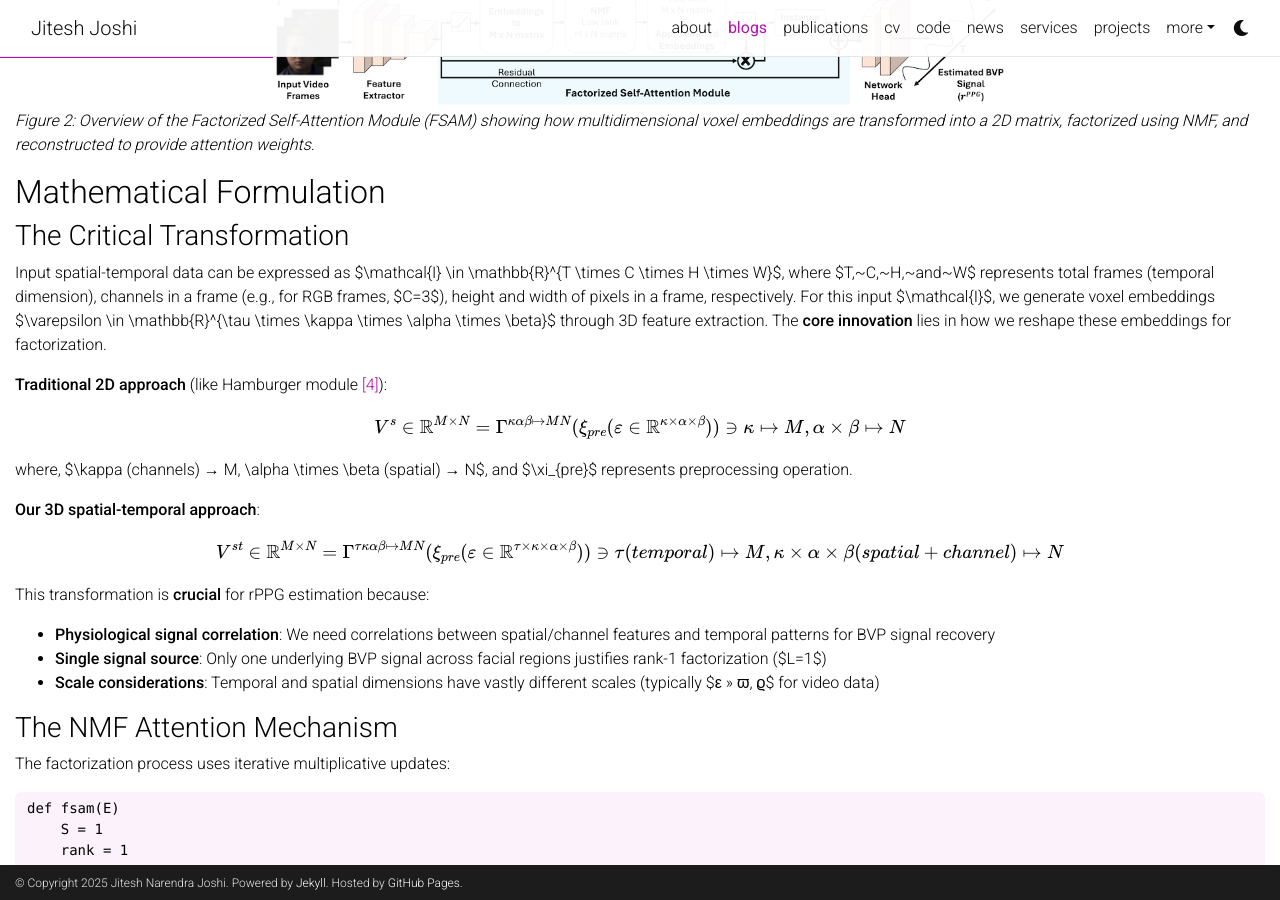
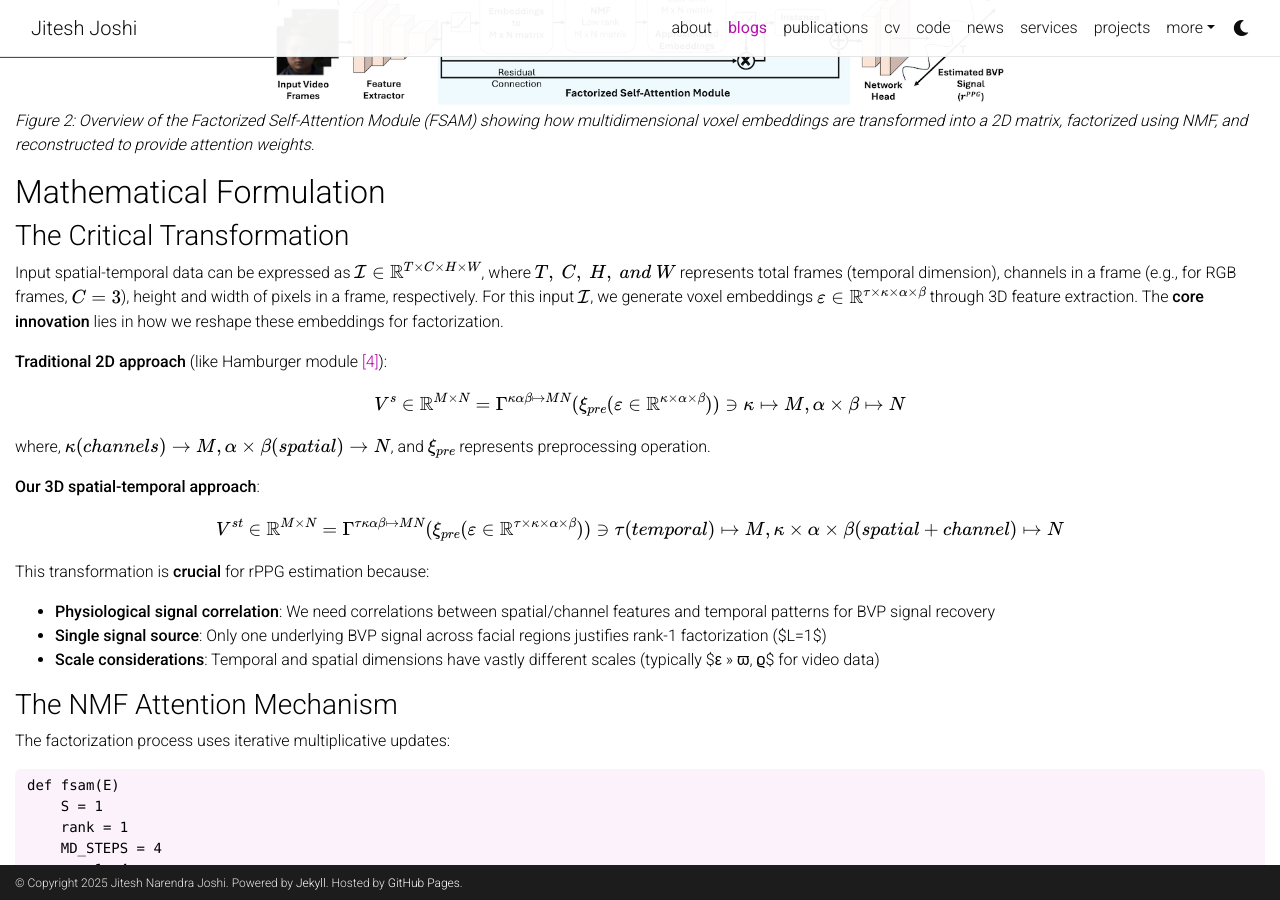
Before and after one commit to jnj256/jnj256.github.io, a Jekyll site: the page built from _posts/2025-06-02-FactorizePhys.md, in a window 1280 px wide and 900 px high, scrolled down 1966 px. Built offline with Jekyll 4.4.1, drawn with Linux system fonts in a browser that asks for light colours; comment, search, counter and statistics services are not loaded; a style sheet for code colours, icons or effects is not loaded.

```diff
--- a/_config.yml
+++ b/_config.yml
@@ -169,18 +169,21 @@ collections:
     output: true
     permalink: /projects/:path/
 
-announcements:
-  enabled: true # enables announcements on the front page
-  scrollable: true # adds a vertical scroll bar if there are more than 3 announcements
-  limit: 5 # leave blank to include all the announcements in the `_announcements` folder
+# announcements:
+#   enabled: true # enables announcements on the front page
+#   scrollable: true # adds a vertical scroll bar if there are more than 3 announcements
+#   limit: 5 # leave blank to include all the announcements in the `_announcements` folder
 
-# news_scrollable: true # adds a vertical scroll bar if there are more than 3 news items
-# news_limit: 5 # leave blank to include all the news in the `_news` folder
+news_scrollable: true # adds a vertical scroll bar if there are more than 3 news items
+news_limit: 5 # leave blank to include all the news in the `_news` folder
 
-latest_posts:
-  enabled: true
-  scrollable: true # adds a vertical scroll bar if there are more than 3 new posts items
-  limit: 5 # leave blank to include all the blog posts
+posts_scrollable: true # adds a vertical scroll bar if there are more than 3 posts items
+posts_limit: 5 # leave blank to include all the posts in the `_posts` folder
+
+# latest_posts:
+#   enabled: true
+#   scrollable: true # adds a vertical scroll bar if there are more than 3 new posts items
+#   limit: 5 # leave blank to include all the blog posts
 
 # -----------------------------------------------------------------------------
 # Jekyll settings
--- a/_posts/2025-06-02-FactorizePhys.md
+++ b/_posts/2025-06-02-FactorizePhys.md
@@ -49,7 +49,7 @@ FSAM uses Non-negative Matrix Factorization (NMF) [[3]](#references) to factoriz
 
 ### The Critical Transformation
 
-Input spatial-temporal data can be expressed as $\mathcal{I} \in \mathbb{R}^{T \times C \times H \times W}$, where $T,~C,~H,~and~W$ represents total frames (temporal dimension), channels in a frame (e.g., for RGB frames, $C=3$), height and width of pixels in a frame, respectively. For this input $\mathcal{I}$, we generate voxel embeddings $\varepsilon \in \mathbb{R}^{\tau \times \kappa \times \alpha \times \beta}$ through 3D feature extraction. The **core innovation** lies in how we reshape these embeddings for factorization.
+Input spatial-temporal data can be expressed as $$\mathcal{I} \in \mathbb{R}^{T \times C \times H \times W}$$, where $$T,~C,~H,~and~W$$ represents total frames (temporal dimension), channels in a frame (e.g., for RGB frames, $$C=3$$), height and width of pixels in a frame, respectively. For this input $$\mathcal{I}$$, we generate voxel embeddings $$\varepsilon \in \mathbb{R}^{\tau \times \kappa \times \alpha \times \beta}$$ through 3D feature extraction. The **core innovation** lies in how we reshape these embeddings for factorization.
  <!-- $I ∈ ℝ^(T×C×H×W)$,  -->
 
 **Traditional 2D approach** (like Hamburger module [[4]](#references)):
@@ -58,7 +58,7 @@ Input spatial-temporal data can be expressed as $\mathcal{I} \in \mathbb{R}^{T \
 
 $$V^{s} \in \mathbb{R}^{M \times N} = \Gamma^{\kappa\alpha\beta \mapsto MN}(\xi_{pre}(\varepsilon \in \mathbb{R}^{\kappa \times \alpha \times \beta})) \ni \kappa \mapsto M,\alpha \times \beta \mapsto N$$
 
-where, $\kappa (channels) → M, \alpha \times \beta (spatial) → N$, and $\xi_{pre}$ represents preprocessing operation.
+where, $$\kappa (channels) → M, \alpha \times \beta (spatial) → N$$, and $$\xi_{pre}$$ represents preprocessing operation.
 
 **Our 3D spatial-temporal approach**:
 
```
Also changed, not shown: _data/cv.yml (+11 -11 lines), _includes/posts.html (added, +30 -0 lines), _pages/about.md (+1 -0 lines), assets/img/factorizephys/cross-dataset-performance.png.
